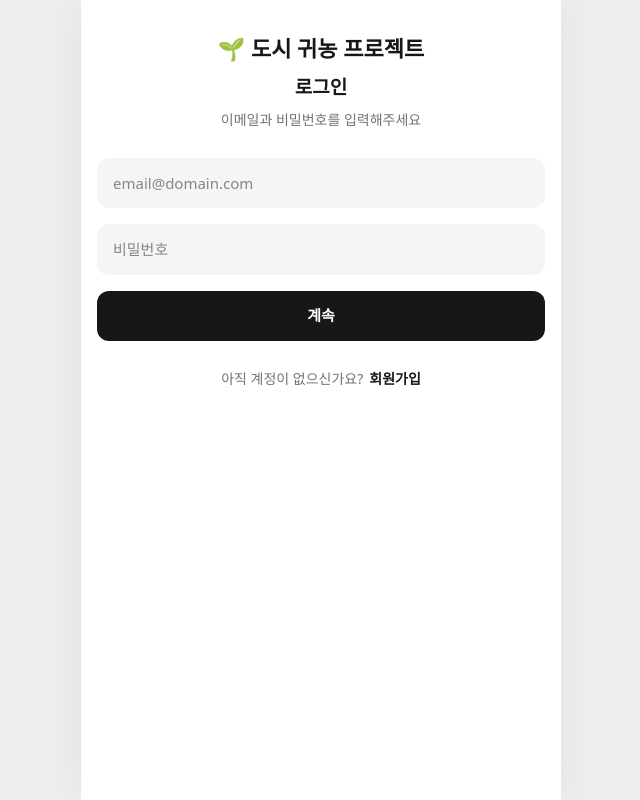
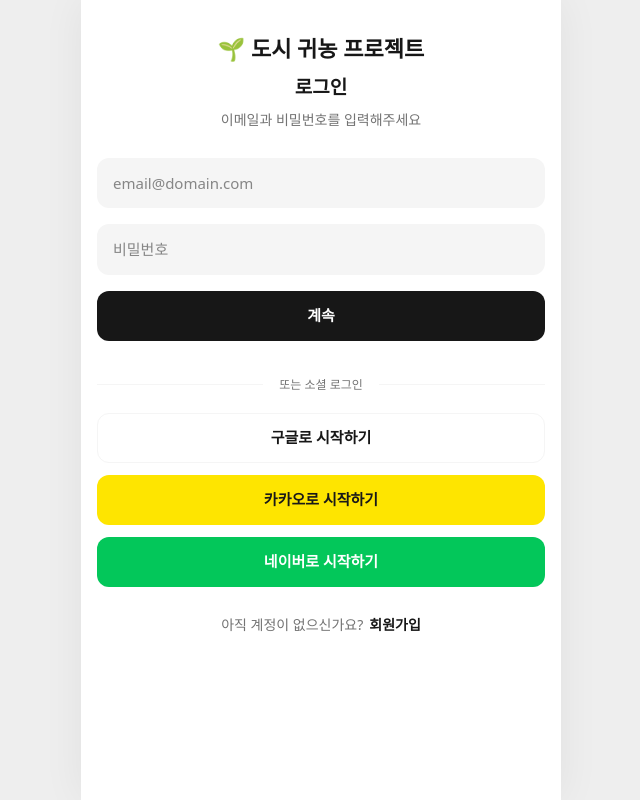
Before and after one commit to likelion-backend-24th/ProjectTeam_1, a Next.js app in the folder frontend-kjb/: page /login in a window 1280 px wide. Shown: the whole page, without its empty margins (319-959 px from the left). Built offline with nearby package versions, Linux system fonts and the light colour scheme; no server answers; a web font is replaced by a local one.

Commit message:
feat: OAuth 관련 프론트 실험

```diff
--- a/frontend-kjb/src/app/login/page.js
+++ b/frontend-kjb/src/app/login/page.js
@@ -83,6 +83,36 @@
           </button>
         </form>
 
+        {/* 소셜 로그인 영역 추가 */}
+        <div className="flex flex-col gap-3">
+          <div className="relative flex py-2 items-center">
+            <div className="flex-grow border-t border-surface"></div>
+            <span className="flex-shrink mx-4 text-xs text-ink-soft">또는 소셜 로그인</span>
+            <div className="flex-grow border-t border-surface"></div>
+          </div>
+
+          <a
+            href="http://54.86.192.52:8080/oauth2/authorization/google"
+            className="flex h-[50px] w-full items-center justify-center gap-2 rounded-xl border border-surface bg-white text-[15px] font-semibold text-ink hover:bg-surface transition-colors"
+          >
+            <span>구글로 시작하기</span>
+          </a>
+
+          <a
+            href="http://54.86.192.52:8080/oauth2/authorization/kakao"
+            className="flex h-[50px] w-full items-center justify-center gap-2 rounded-xl bg-[#FEE500] text-[15px] font-semibold text-[#191919] hover:opacity-90 transition-colors"
+          >
+            <span>카카오로 시작하기</span>
+          </a>
+
+          <a
+            href="http://54.86.192.52:8080/oauth2/authorization/naver"
+            className="flex h-[50px] w-full items-center justify-center gap-2 rounded-xl bg-[#03C75A] text-[15px] font-semibold text-white hover:opacity-90 transition-colors"
+          >
+            <span>네이버로 시작하기</span>
+          </a>
+        </div>
+
         <div className="flex justify-center gap-1.5 text-sm text-ink-soft">
           <span>아직 계정이 없으신가요?</span>
           <Link className="font-bold text-ink" href="/signup">
```
